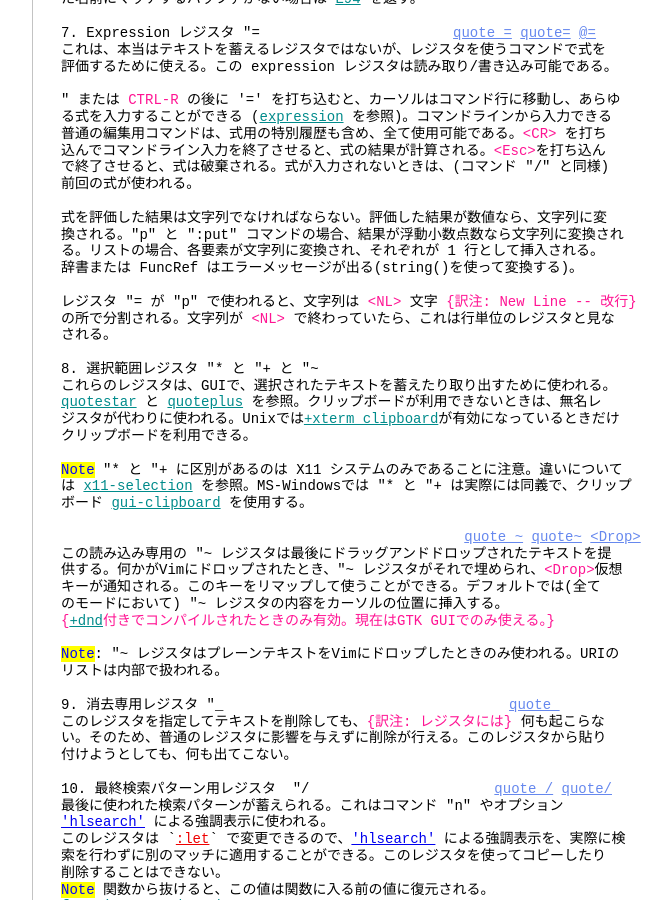
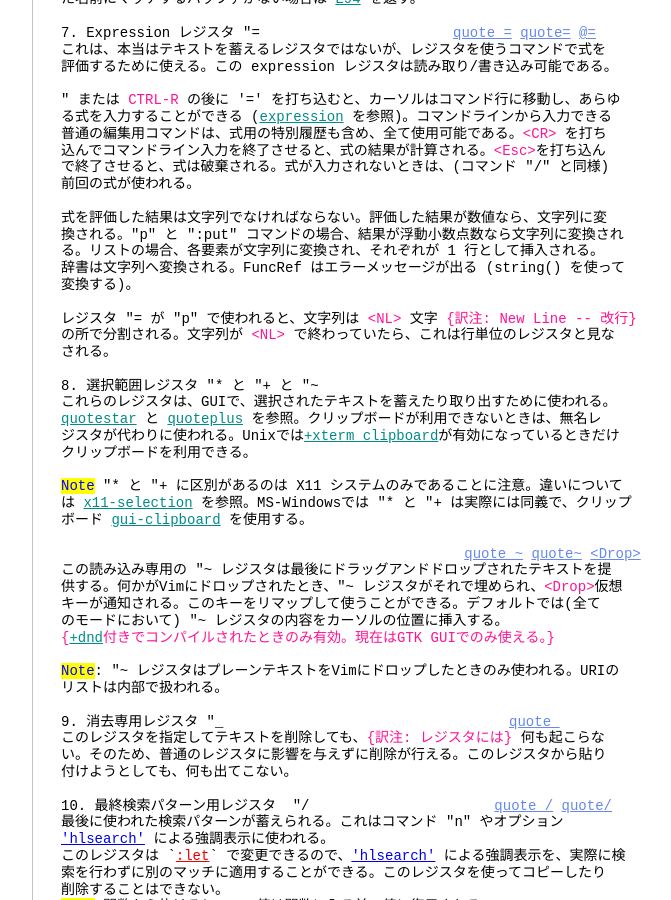
Before and after one commit to vim-jp/vimdoc-ja, a Jekyll site: the page built from change.html, in a window 1280 px wide and 900 px high, scrolled down 21943 px. Shown: the whole window, without its empty margins (340-1011 px from the left). Built offline with Jekyll 4.4.1, drawn with Linux system fonts in a browser that asks for light colours; nearby versions of some CDN libraries; comment, search, counter and statistics services are not loaded; some of the changed text lies outside the part shown.

Commit message:
Generated by GitHub workflow 8932083135
https://github.com/vim-jp/vimdoc-ja-working/actions/runs/8932083135

```diff
--- a/change.html
+++ b/change.html
@@ -3,7 +3,7 @@ layout: vimdoc
 helpname: 'change'
 ---
 <div id='vimCodeElement'>
-<a class="Constant" href="change.html" name="change.txt">change.txt</a>&nbsp;&nbsp;&nbsp;&nbsp;For&nbsp;<span class="Identifier">Vim バージョン 9.1.</span>&nbsp;&nbsp;Last change: 2023 Dec 19<br>
+<a class="Constant" href="change.html" name="change.txt">change.txt</a>&nbsp;&nbsp;&nbsp;&nbsp;For&nbsp;<span class="Identifier">Vim バージョン 9.1.</span>&nbsp;&nbsp;Last change: 2024 Apr 14<br>
 <br>
 <br>
 &nbsp;&nbsp;&nbsp;&nbsp;&nbsp;&nbsp;&nbsp;&nbsp;&nbsp;&nbsp;&nbsp;&nbsp;&nbsp;&nbsp;&nbsp;&nbsp;&nbsp;&nbsp;<span class="Identifier">VIMリファレンスマニュアル&nbsp;&nbsp;&nbsp;&nbsp;by Bram Moolenaar</span><br>
@@ -1312,7 +1312,8 @@ Vimは、このようにするために&nbsp;<span class="Special">&lt;Tab&gt;</
 式を評価した結果は文字列でなければならない。評価した結果が数値なら、文字列に変<br>
 換される。&quot;p&quot; と &quot;:put&quot; コマンドの場合、結果が浮動小数点数なら文字列に変換され<br>
 る。リストの場合、各要素が文字列に変換され、それぞれが 1 行として挿入される。<br>
-辞書または FuncRef はエラーメッセージが出る(string()を使って変換する)。<br>
+辞書は文字列へ変換される。FuncRef はエラーメッセージが出る (string() を使って<br>
+変換する)。<br>
 <br>
 レジスタ &quot;= が &quot;p&quot; で使われると、文字列は&nbsp;<span class="Special">&lt;NL&gt;</span>&nbsp;文字&nbsp;<span class="Special">{訳注: New Line -- 改行}</span><br>
 の所で分割される。文字列が&nbsp;<span class="Special">&lt;NL&gt;</span>&nbsp;で終わっていたら、これは行単位のレジスタと見な<br>
```
Also changed, not shown: cmdline.html (+7 -1 lines).
